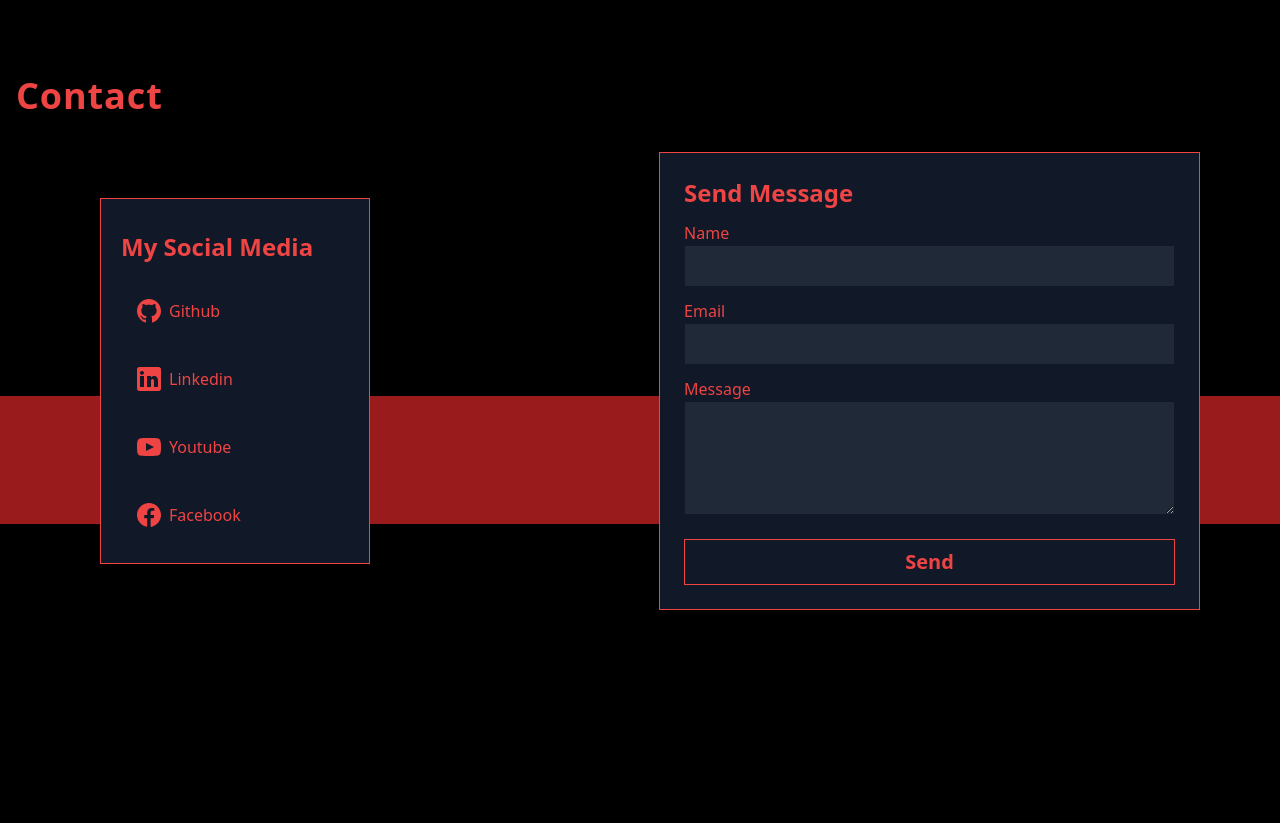
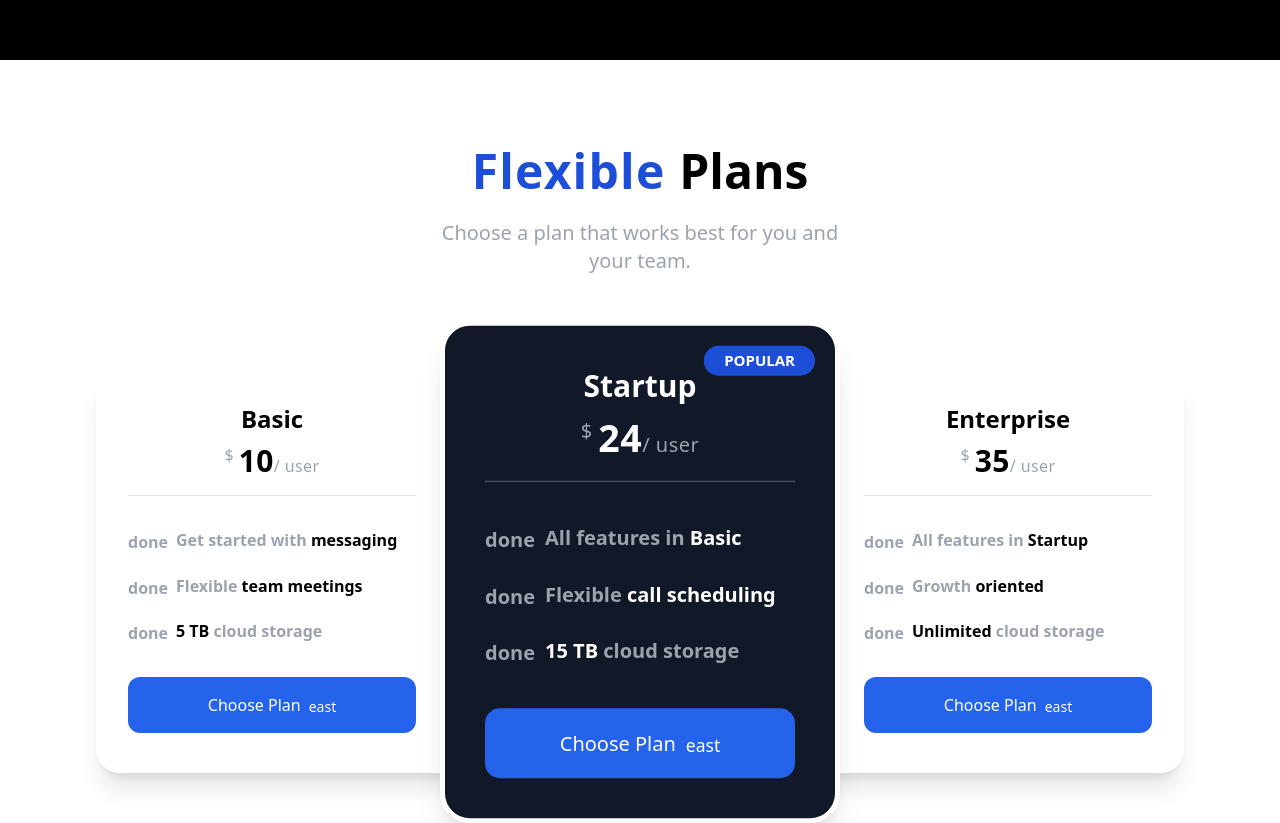
Before and after one commit to GRimAce11/Taponn-Digital, a React (Vite) app: page / in a window 1280 px wide. Shown: the part 1540-2363 px from the top of the page. Built offline with nearby package versions, Linux system fonts and the light colour scheme.

Commit message:
Pricing added

```diff
--- a/src/App.jsx
+++ b/src/App.jsx
@@ -8,7 +8,6 @@
     <>
       <Navbar />
       <Homepage />
-      <Contact />
     </>
   )
 }
--- a/src/Global/Homepage.jsx
+++ b/src/Global/Homepage.jsx
@@ -1,11 +1,15 @@
 import React from 'react'
 import Hero from "../Pages/Hero/Hero"
 import About from '../Pages/About/About'
+import Contact from '../Pages/Contactus/Contact'
+import Pricing from '../Pages/Pricing/Pricing'
 const Homepage = () => {
     return (
         <>
             <Hero />
             <About />
+            <Pricing />
+            <Contact />
         </>
     )
 }
--- a/src/Pages/Contactus/Contact.jsx
+++ b/src/Pages/Contactus/Contact.jsx
@@ -2,7 +2,7 @@
 
 const Contact = () => {
   return (
-    <section id="contact" class="relative w-full min-h-screen bg-black text-red-500">
+    <section id="contact" class="relative w-full h-screen bg-black text-red-500">
     <h1 class="text-4xl p-4 font-bold tracking-wide">
         Contact
     </h1>
--- /dev/null
+++ b/src/Pages/Pricing/Pricing.jsx
@@ -0,0 +1,164 @@
+import React from 'react'
+
+const Pricing = () => {
+    return (
+        <div className="h-screen w-full flex justify-center items-center">
+            <div className>
+                <div className="text-center font-semibold">
+                    <h1 className="text-5xl">
+                        <span className="text-blue-700 tracking-wide">Flexible </span>
+                        <span>Plans</span>
+                    </h1>
+                    <p className="pt-6 text-xl text-gray-400 font-normal w-full px-8 md:w-full">
+                        Choose a plan that works best for you and<br /> your team.
+                    </p>
+                </div>
+                <div className="pt-24 flex flex-row">
+                    {/* Basic Card */}
+                    <div className="w-96 p-8 bg-white text-center rounded-3xl pr-16 shadow-xl">
+                        <h1 className="text-black font-semibold text-2xl">Basic</h1>
+                        <p className="pt-2 tracking-wide">
+                            <span className="text-gray-400 align-top">$ </span>
+                            <span className="text-3xl font-semibold">10</span>
+                            <span className="text-gray-400 font-medium">/ user</span>
+                        </p>
+                        <hr className="mt-4 border-1" />
+                        <div className="pt-8">
+                            <p className="font-semibold text-gray-400 text-left">
+                                <span className="material-icons align-middle">
+                                    done
+                                </span>
+                                <span className="pl-2">
+                                    Get started with <span className="text-black">messaging</span>
+                                </span>
+                            </p>
+                            <p className="font-semibold text-gray-400 text-left pt-5">
+                                <span className="material-icons align-middle">
+                                    done
+                                </span>
+                                <span className="pl-2">
+                                    Flexible <span className="text-black">team meetings</span>
+                                </span>
+                            </p>
+                            <p className="font-semibold text-gray-400 text-left pt-5">
+                                <span className="material-icons align-middle">
+                                    done
+                                </span>
+                                <span className="pl-2">
+                                    <span className="text-black">5 TB</span> cloud storage
+                                </span>
+                            </p>
+                            <a href="#" className>
+                                <p className="w-full py-4 bg-blue-600 mt-8 rounded-xl text-white">
+                                    <span className="font-medium">
+                                        Choose Plan
+                                    </span>
+                                    <span className="pl-2 material-icons align-middle text-sm">
+                                        east
+                                    </span>
+                                </p>
+                            </a>
+                        </div>
+                    </div>
+                    {/* StartUp Card */}
+                    <div className="w-80 p-8 bg-gray-900 text-center rounded-3xl text-white border-4 shadow-xl border-white transform scale-125">
+                        <h1 className="text-white font-semibold text-2xl">Startup</h1>
+                        <p className="pt-2 tracking-wide">
+                            <span className="text-gray-400 align-top">$ </span>
+                            <span className="text-3xl font-semibold">24</span>
+                            <span className="text-gray-400 font-medium">/ user</span>
+                        </p>
+                        <hr className="mt-4 border-1 border-gray-600" />
+                        <div className="pt-8">
+                            <p className="font-semibold text-gray-400 text-left">
+                                <span className="material-icons align-middle">
+                                    done
+                                </span>
+                                <span className="pl-2">
+                                    All features in <span className="text-white">Basic</span>
+                                </span>
+                            </p>
+                            <p className="font-semibold text-gray-400 text-left pt-5">
+                                <span className="material-icons align-middle">
+                                    done
+                                </span>
+                                <span className="pl-2">
+                                    Flexible <span className="text-white">call scheduling</span>
+                                </span>
+                            </p>
+                            <p className="font-semibold text-gray-400 text-left pt-5">
+                                <span className="material-icons align-middle">
+                                    done
+                                </span>
+                                <span className="pl-2">
+                                    <span className="text-white">15 TB</span> cloud storage
+                                </span>
+                            </p>
+                            <a href="#" className>
+                                <p className="w-full py-4 bg-blue-600 mt-8 rounded-xl text-white">
+                                    <span className="font-medium">
+                                        Choose Plan
+                                    </span>
+                                    <span className="pl-2 material-icons align-middle text-sm">
+                                        east
+                                    </span>
+                                </p>
+                            </a>
+                        </div>
+                        <div className="absolute top-4 right-4">
+                            <p className="bg-blue-700 font-semibold px-4 py-1 rounded-full uppercase text-xs">Popular</p>
+                        </div>
+                    </div>
+                    {/* Enterprise Card */}
+                    <div className="w-96 p-8 bg-white text-center rounded-3xl pl-16 shadow-xl">
+                        <h1 className="text-black font-semibold text-2xl">Enterprise</h1>
+                        <p className="pt-2 tracking-wide">
+                            <span className="text-gray-400 align-top">$ </span>
+                            <span className="text-3xl font-semibold">35</span>
+                            <span className="text-gray-400 font-medium">/ user</span>
+                        </p>
+                        <hr className="mt-4 border-1" />
+                        <div className="pt-8">
+                            <p className="font-semibold text-gray-400 text-left">
+                                <span className="material-icons align-middle">
+                                    done
+                                </span>
+                                <span className="pl-2">
+                                    All features in <span className="text-black">Startup</span>
+                                </span>
+                            </p>
+                            <p className="font-semibold text-gray-400 text-left pt-5">
+                                <span className="material-icons align-middle">
+                                    done
+                                </span>
+                                <span className="pl-2">
+                                    Growth <span className="text-black">oriented</span>
+                                </span>
+                            </p>
+                            <p className="font-semibold text-gray-400 text-left pt-5">
+                                <span className="material-icons align-middle">
+                                    done
+                                </span>
+                                <span className="pl-2">
+                                    <span className="text-black">Unlimited</span> cloud storage
+                                </span>
+                            </p>
+                            <a href="#" className>
+                                <p className="w-full py-4 bg-blue-600 mt-8 rounded-xl text-white">
+                                    <span className="font-medium">
+                                        Choose Plan
+                                    </span>
+                                    <span className="pl-2 material-icons align-middle text-sm">
+                                        east
+                                    </span>
+                                </p>
+                            </a>
+                        </div>
+                    </div>
+                </div>
+            </div>
+        </div>
+    )
+}
+
+export default Pricing
```
